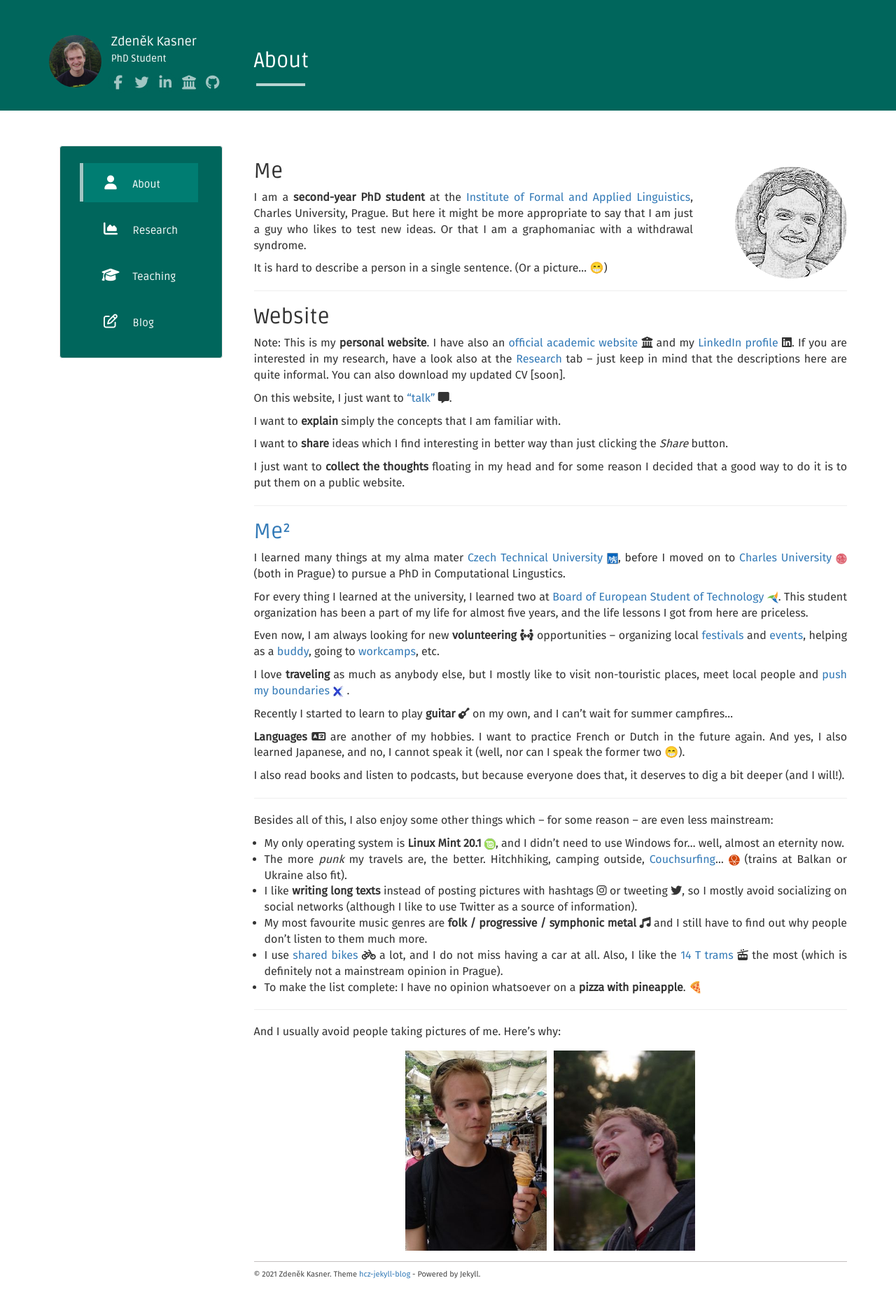
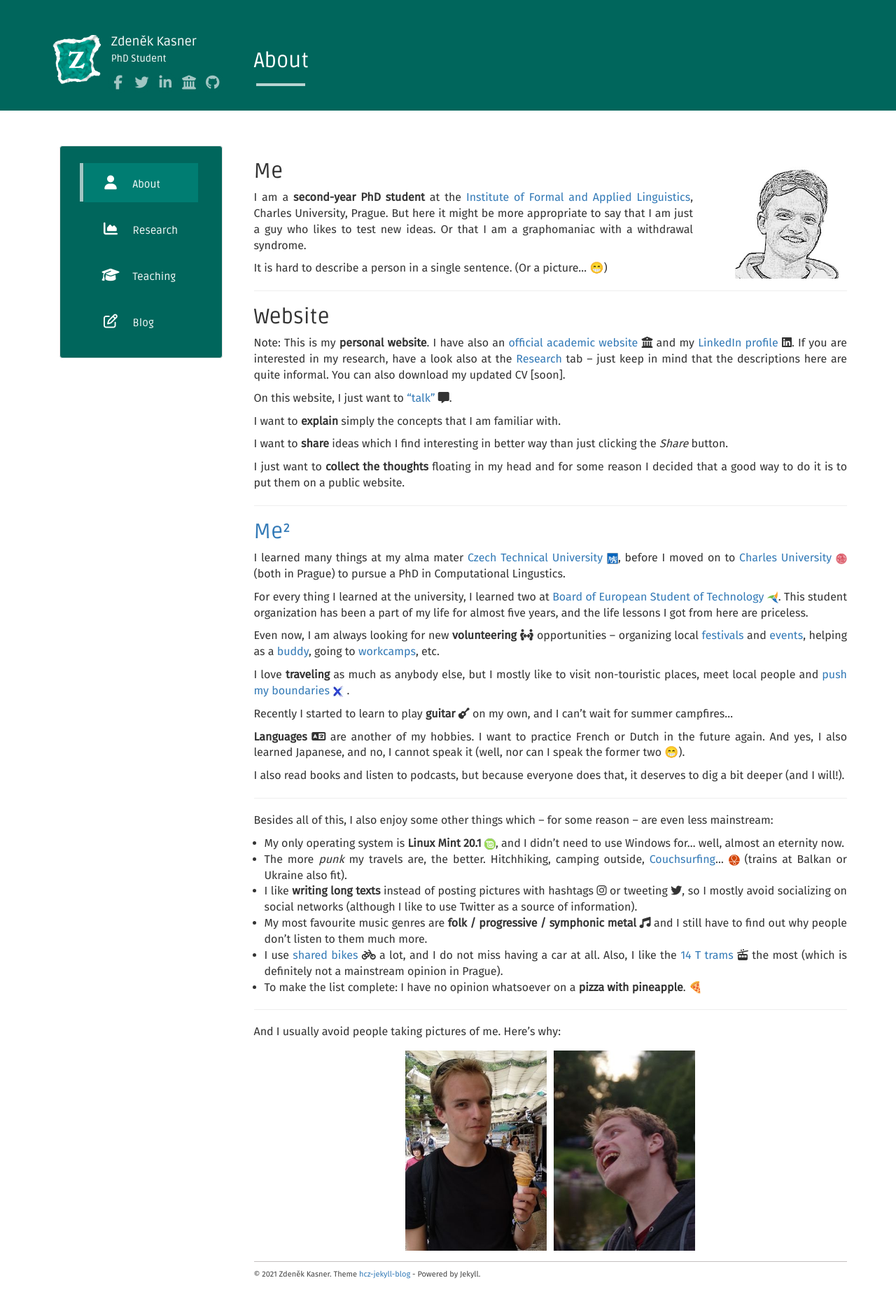
Before and after one commit to kasnerz/kasnerz.github.io, a Jekyll site: the page built from about.md, in a window 1280 px wide. Shown: the whole page at 70% size. Built offline with Jekyll 4.4.1, drawn with Linux system fonts in a browser that asks for light colours; nearby versions of some CDN libraries.

Commit message:
Update pictures

```diff
--- a/_config.yml
+++ b/_config.yml
@@ -3,7 +3,7 @@ title: Zdeněk Kasner
 
 description: Zdeněk Kasner - Personal website
 author: Zdeněk Kasner
-logo: /static/img/avatar.jpg
+logo: /static/img/icon.png
 github: https://github.com/kasnerz
 about: PhD Student
 
--- a/static/css/main.css
+++ b/static/css/main.css
@@ -11,7 +11,7 @@
 .logo-img {
     width: 75px;
     height: 75px;
-    border-radius: 60px;
+    /* border-radius: 60px; */
     margin: 0 auto;
 }
 .logo-turner {
@@ -320,7 +320,7 @@ display: table;
 }
 
 #about-img {
-   border-radius: 50%;
+   border-radius: 0%;
    max-width:160px;
    max-height:160px;
    margin: 30px 0px 0px 60px;
```
Also changed, not shown: assets/me_3.jpg, static/img/favicon.ico, static/img/icon.png (added).
